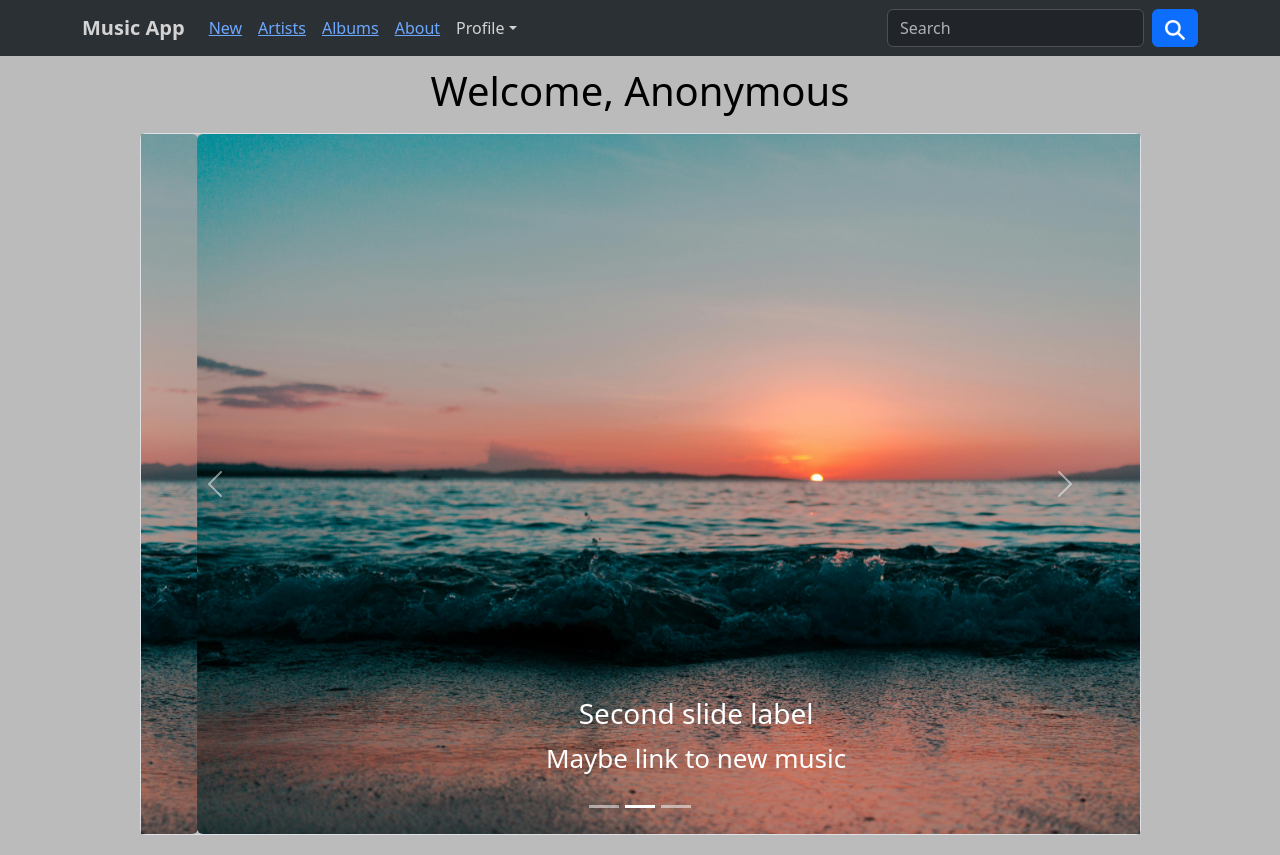
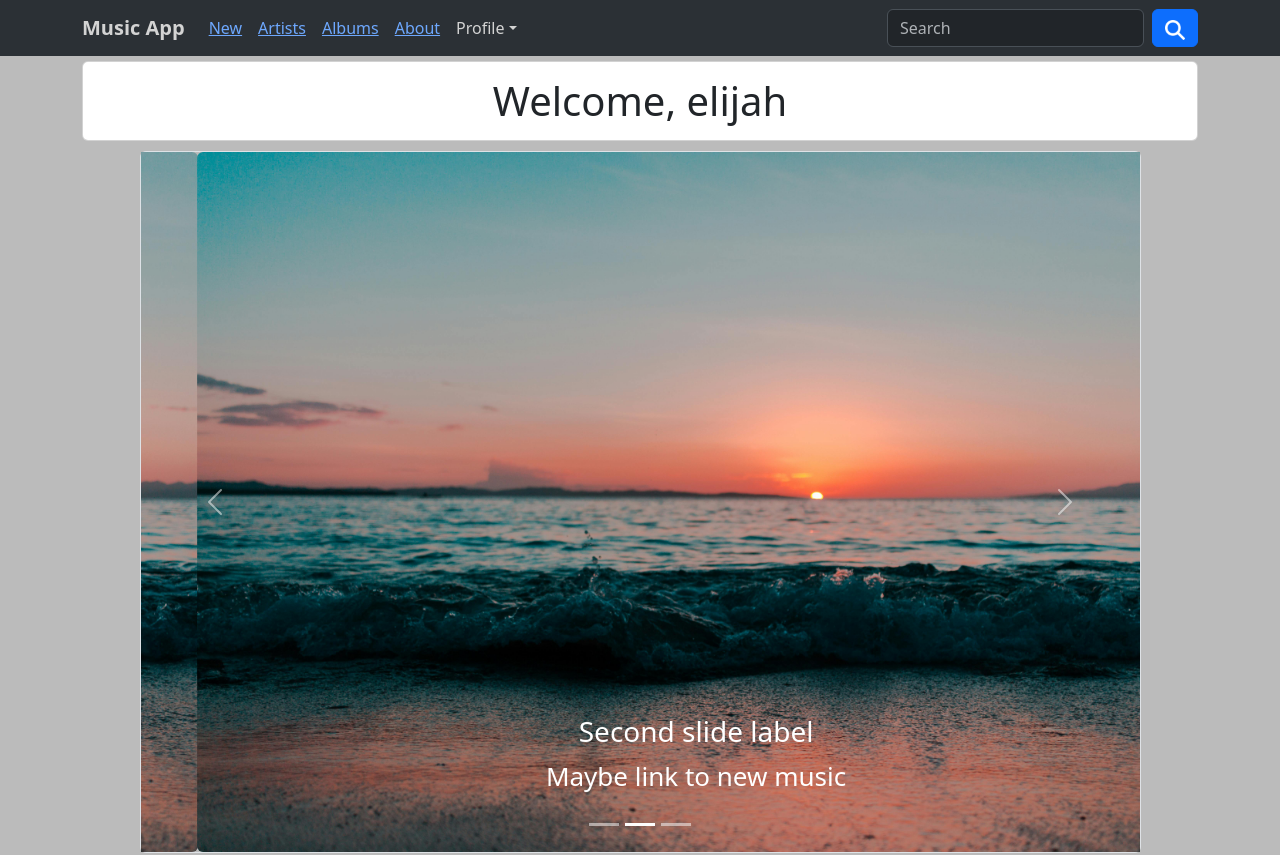
Before and after one commit to elijahgott/seniordesignproject, a React (Create React App) app in the folder Frontend/: page / in a window 1280 px wide. Shown: the top 855 px of the page. Built offline with nearby package versions, Linux system fonts and the light colour scheme.

Commit message:
starting to add lists finally

```diff
--- a/Frontend/src/App.js
+++ b/Frontend/src/App.js
@@ -19,7 +19,7 @@ import {BrowserRouter as Router, Routes, Route, Link} from "react-router-dom";
 import { isSignedIn } from "./Pages/SignIn";
 
 let currentUser = {
-  user: "Anonymous",
+  user: "elijah",
 };
 //if user is signed in, change currentUser.user to username
 //if user is not signed in, currentUser.user can remain ANONYMOUS
--- a/Frontend/src/Pages/Home.js
+++ b/Frontend/src/Pages/Home.js
@@ -30,7 +30,15 @@ function Home(){
         <div>
             <MyNav />
             <header className="App-header">
-                <h1>Welcome, {currentUser.user}</h1>
+                <Container style={{marginTop:5}}>
+                    <Row>
+                        <Col>
+                            <Card className="headerCard" style={{maxWidth:"81rem"}}>
+                                <h1 style={{textAlign: "center", marginBottom:"15px", marginTop:"15px"}}>Welcome, {currentUser.user}</h1>
+                            </Card>
+                        </Col>
+                    </Row>
+                </Container>
                 <HomeCarousel />
 
                 <Container style={{marginTop: 10}}>
```
Also changed, not shown: 2 other files (tests, documents, lock files or other folders).
